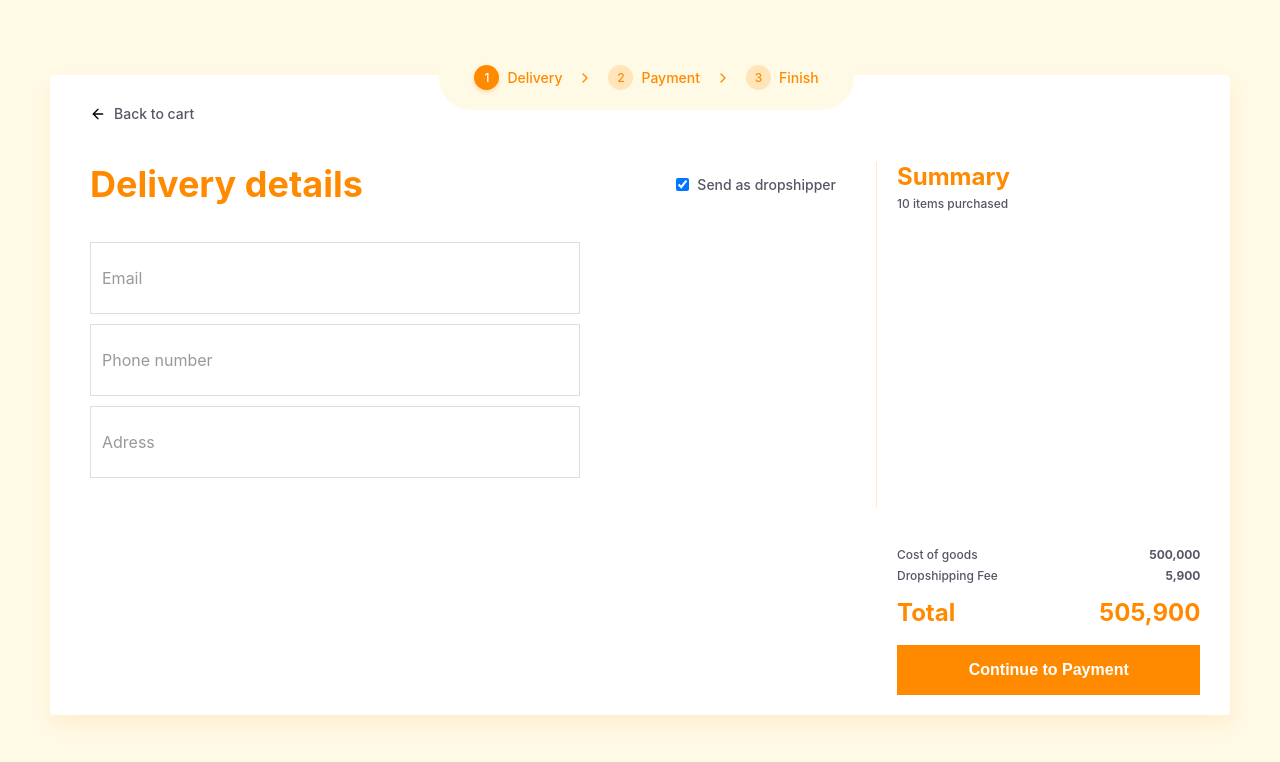
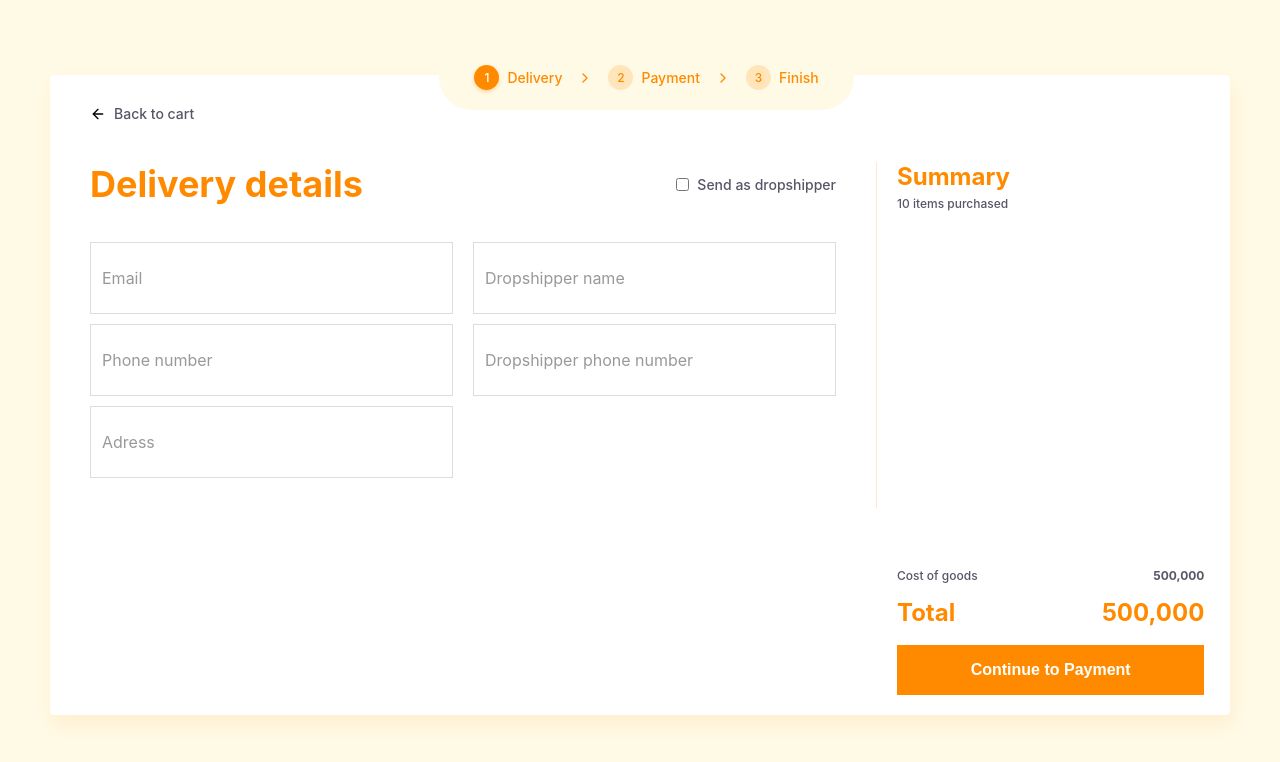
Before and after one commit to albarkahdev/jakmall-checkout-page, a React (Create React App) app: page / in a window 1280 px wide. Shown: the top 762 px of the page. Built offline with nearby package versions, Linux system fonts and the light colour scheme.

Commit message:
handle first step

```diff
--- a/src/modules/delivery/components/BoxDelivery.js
+++ b/src/modules/delivery/components/BoxDelivery.js
@@ -1,4 +1,4 @@
-import { useRef, useEffect } from 'react';
+import { useRef, useEffect, useMemo } from 'react';
 import { useForm } from 'react-hook-form';
 
 import BoxContent from "../../../ui/BoxContent/BoxContent";
@@ -25,11 +25,46 @@ const listCost = [
 const BoxDelivery = () => {
 	const [submitValue, setSubmitValue] = usePrettyPrintedState();
   const { register, formState: { errors }, handleSubmit } = useForm();
-  const { setInputErrors } = useStoreCheckout();
+  const {
+    deliveryDetails,
+    setInputErrors,
+    setDeliveryDetail,
+  } = useStoreCheckout();
+  const isDropshipper = deliveryDetails.isDropshipper;
 
   useEffect(() => {
     setInputErrors(errors);
   }, [errors]);
+
+  const listCost = useMemo(() => {
+    const list = [
+      {
+        label: "Cost of goods",
+        value: "500,000"
+      },
+    ];
+
+    if (isDropshipper) {
+      list.push({
+        label: "Dropshipping Fee",
+        value: "5,900"
+      })
+    }
+
+    return list;
+  }, [isDropshipper]);
+
+  const totalCost = useMemo(() => {
+    let total = 0;
+
+    for(let i = 0; i < listCost.length; i++) {
+      let currentCost = listCost[i].value;
+      currentCost = currentCost.replace(",", "");
+      total += parseInt(currentCost, 10);
+    }
+
+    return total.toString().replace(/\B(?=(\d{3})+(?!\d))/g, ",");;
+  }, [listCost]);
 
 	const onSubmit = (data) => {
 		console.log(JSON.stringify(data));
@@ -45,6 +80,12 @@ const BoxDelivery = () => {
 		}
 	};
 
+  const handleCheckboxDropshipper = () => {
+    setDeliveryDetail({
+      isDropshipper: !isDropshipper,
+    });
+  };
+
   return (
     <BoxContent>
       <BoxNavigation
@@ -56,7 +97,8 @@ const BoxDelivery = () => {
             title="Delivery details"
             isChekboxAvailable
             labelCheckbox="Send as dropshipper"
-            isCheckboxChecked
+            isCheckboxChecked={isDropshipper}
+            onCheckboxChange={handleCheckboxDropshipper}
           />
           <form ref={formRef} onSubmit={handleSubmit(onSubmit)}>
             <FormGroup register={register} />
@@ -66,7 +108,7 @@ const BoxDelivery = () => {
           listCost={listCost}
           totalItemPurchashed={10}
           labelButton="Continue to Payment"
-          totalCost="505,900"
+          totalCost={totalCost}
           submit={submit}
         />
       </BoxFormAndSummary>
--- a/src/modules/delivery/components/DetailsFormGroup.js
+++ b/src/modules/delivery/components/DetailsFormGroup.js
@@ -9,7 +9,7 @@ const Wrapper = styled.div`
 `;
 
 const DetailsFormGroup = ({ register }) => {
-  const { input_errors } = useStoreCheckout();
+  const { inputErrors } = useStoreCheckout();
 
   return (
     <Wrapper>
@@ -24,7 +24,7 @@ const DetailsFormGroup = ({ register }) => {
             message: "Email is invalid."
           },
         }}
-        error={input_errors?.["Email"]?.message || ""}
+        error={inputErrors?.["Email"]?.message || ""}
       />
       <Space v={10} />
       <TextInput
@@ -46,7 +46,7 @@ const DetailsFormGroup = ({ register }) => {
             message: "Max length phone number is 20"
           },
         }}
-        error={input_errors?.["Phone number"]?.message || ""}
+        error={inputErrors?.["Phone number"]?.message || ""}
       />
       <Space v={10} />
       <TextInput
@@ -60,7 +60,7 @@ const DetailsFormGroup = ({ register }) => {
             message: "Max length address is 120"
           },
         }}
-        error={input_errors?.["Adress"]?.message || ""}
+        error={inputErrors?.["Adress"]?.message || ""}
       />
     </Wrapper>
   )
--- a/src/modules/delivery/components/DropshipperFormGroup.js
+++ b/src/modules/delivery/components/DropshipperFormGroup.js
@@ -1,4 +1,6 @@
 import styled from "styled-components";
+import useStoreCheckout from '../../../stores/storeCheckout';
+
 import Space from "../../../ui/Space/Space";
 import TextInput from "../../../ui/TextInput/TextInput";
 
@@ -7,11 +9,50 @@ const Wrapper = styled.div`
 `;
 
 const DropshipperFormGroup = ({ register }) => {
+  const { inputErrors, deliveryDetails } = useStoreCheckout();
+  const isDropshipper = deliveryDetails.isDropshipper;
+
   return (
     <Wrapper>
-      <TextInput label="Dropshipper name" typeInput="text" register={register} />
+      <TextInput
+        label="Dropshipper name"
+        typeInput="text"
+        register={register}
+        validation={{
+          required: {
+            value: isDropshipper,
+            message: "Name is required",
+          },
+        }}
+        error={inputErrors?.["Dropshipper name"]?.message || ""}
+        disabled={!isDropshipper}
+      />
       <Space v={10} />
-      <TextInput label="Dropshipper phone number" typeInput="tel" register={register} />
+      <TextInput
+        label="Dropshipper phone number"
+        typeInput="tel"
+        register={register}
+        validation={{
+          required: {
+            value: isDropshipper,
+            message: "Phone number is required",
+          },
+          pattern: {
+            value: /^[0-9+()-]+$/,
+            message: "Phone number may only use 0-9,-,+,(,)."
+          },
+          minLength: {
+            value: 6,
+            message: "Min length phone number is 6"
+          },
+          maxLength: {
+            value: 20,
+            message: "Max length phone number is 20"
+          },
+        }}
+        error={inputErrors?.["Dropshipper phone number"]?.message || ""}
+        disabled={!isDropshipper}
+      />
     </Wrapper>
   )
 }
--- a/src/modules/delivery/components/FormGroup.js
+++ b/src/modules/delivery/components/FormGroup.js
@@ -18,7 +18,7 @@ const FormGroup = ({ register }) => {
   return (
     <Wrapper>
       <DetailsFormGroup register={register} />
-      {/* <DropshipperFormGroup register={register} /> */}
+      <DropshipperFormGroup register={register} />
     </Wrapper>
   )
 }
--- a/src/stores/storeCheckout.js
+++ b/src/stores/storeCheckout.js
@@ -2,38 +2,38 @@ import { create } from 'zustand';
 import { persist } from 'zustand/middleware';
 
 const initialValue = {
-  current_step: 1,
-  total_payment: 0,
-  cost_of_goods: 500_000,
-  delivery_details: {
+  currentStep: 1,
+  totalPayment: 0,
+  costOfGoods: 500_000,
+  deliveryDetails: {
     email: "",
     phone: "",
-    delivery_address: "",
-    is_dropshipper: false,
-    dropshipper_name: "",
-    dropshipper_phone: "",
+    deliveryAddress: "",
+    isDropshipper: false,
+    dropshipperName: "",
+    dropshipperPhone: "",
   },
   shipment: {
     provider: "",
-    cost_shipement: 0,
+    costShipement: 0,
   },
-  payment_type: "",
-  order_id: null,
-  input_errors: {},
+  paymentType: "",
+  orderId: null,
+  inputErrors: {},
 };
 
 const useStoreCheckout = create(
 
     (set) => ({
-      currentStep: initialValue.current_step,
-      setStep: (v) => set({ current_step: v }),
+      currentStep: initialValue.currentStep,
+      setCurrentStep: (v) => set({ currentStep: v }),
 
-      total_payment: initialValue.total_payment,
-      setTotalPayment: (v) => set({ total_payment: v }),
+      totalPayment: initialValue.totalPayment,
+      setTotalPayment: (v) => set({ totalPayment: v }),
 
-      deliveryDetails: initialValue.delivery_details,
+      deliveryDetails: initialValue.deliveryDetails,
       setDeliveryDetail: (v) => set((prevState) =>
-        ({ delivery_details: {...prevState.delivery_details, ...v } })
+        ({ deliveryDetails: {...prevState.deliveryDetails, ...v } })
       ),
 
       shipment: initialValue.shipment,
@@ -41,14 +41,14 @@ const useStoreCheckout = create(
         ({ shipment: {...prevState.shipment, ...v } })
       ),
 
-      paymentType: initialValue.payment_type,
-      setPaymentType: (v) => set({ payment_type: v }),
+      paymentType: initialValue.paymentType,
+      setPaymentType: (v) => set({ paymentType: v }),
 
-      orderId: initialValue.order_id,
-      setOrderId: (v) => set({ order_id: v }),
+      orderId: initialValue.orderId,
+      setOrderId: (v) => set({ orderId: v }),
 
-      inputErrors: initialValue.input_errors,
-      setInputErrors: (v) => set({ input_errors: v }),
+      inputErrors: initialValue.inputErrors,
+      setInputErrors: (v) => set({ inputErrors: v }),
     })
 );
 
--- a/src/ui/Checkbox/Checkbox.js
+++ b/src/ui/Checkbox/Checkbox.js
@@ -12,10 +12,10 @@ const CheckboxInput = styled.input`
   padding: 0;
 `;
 
-const Checkbox = ({ label, checked }) => {
+const Checkbox = ({ label, checked, onChange }) => {
   return (
     <Wrapper>
-      <CheckboxInput type="checkbox" checked={checked} />
+      <CheckboxInput type="checkbox" onChange={onChange} />
       <Space h={4} />
       <Text type="black-large">{label}</Text>
     </Wrapper>
--- a/src/ui/HeaderForm/HeaderForm.js
+++ b/src/ui/HeaderForm/HeaderForm.js
@@ -11,11 +11,24 @@ const Wrapper = styled.div`
   margin-bottom: 36px;
 `;
 
-const HeaderForm = ({ title, isChekboxAvailable, labelCheckbox, isCheckboxChecked }) => {
+const HeaderForm = ({
+  title,
+  isChekboxAvailable,
+  labelCheckbox,
+  isCheckboxChecked,
+  onCheckboxChange = () => null,
+}) => {
   return (
     <Wrapper>
       <Text type="orange-xxl">{title}</Text>
-      {isChekboxAvailable && <Checkbox label={labelCheckbox} checked={isCheckboxChecked} />}
+      {
+        isChekboxAvailable
+        && <Checkbox
+          label={labelCheckbox}
+          checked={isCheckboxChecked}
+          onChange={onCheckboxChange}
+        />
+      }
     </Wrapper>
   )
 };
--- a/src/ui/TextInput/TextInput.js
+++ b/src/ui/TextInput/TextInput.js
@@ -76,6 +76,7 @@ const TextInput = ({
     register = () => null,
     validation = {},
     error,
+    disabled = false,
   }) => {
   const [isActive, setIsActive] = useState(false);
 
@@ -123,6 +124,7 @@ const TextInput = ({
             ...validation,
           }
         )}
+        disabled={disabled}
       />
       <LabelInput
         isActive={isActive}
```
